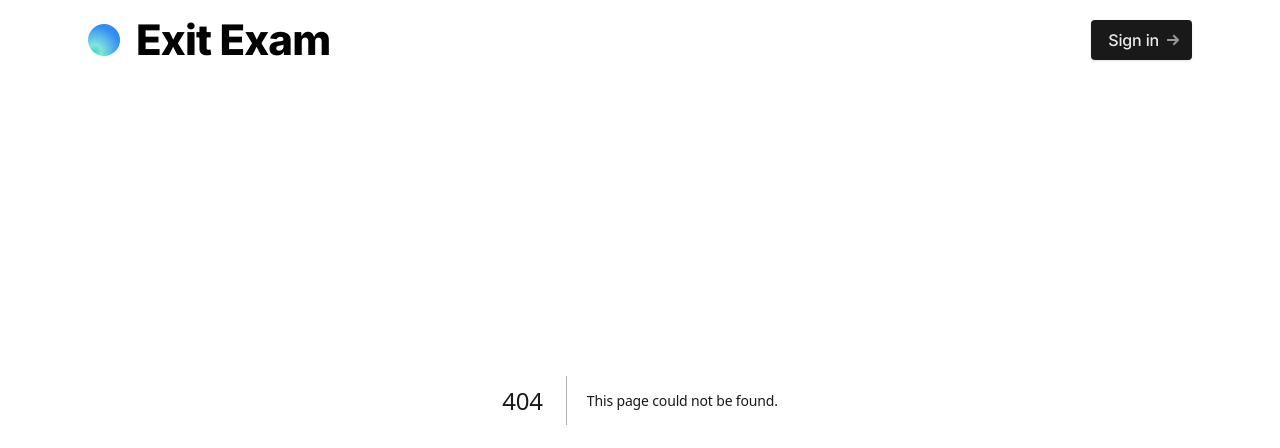
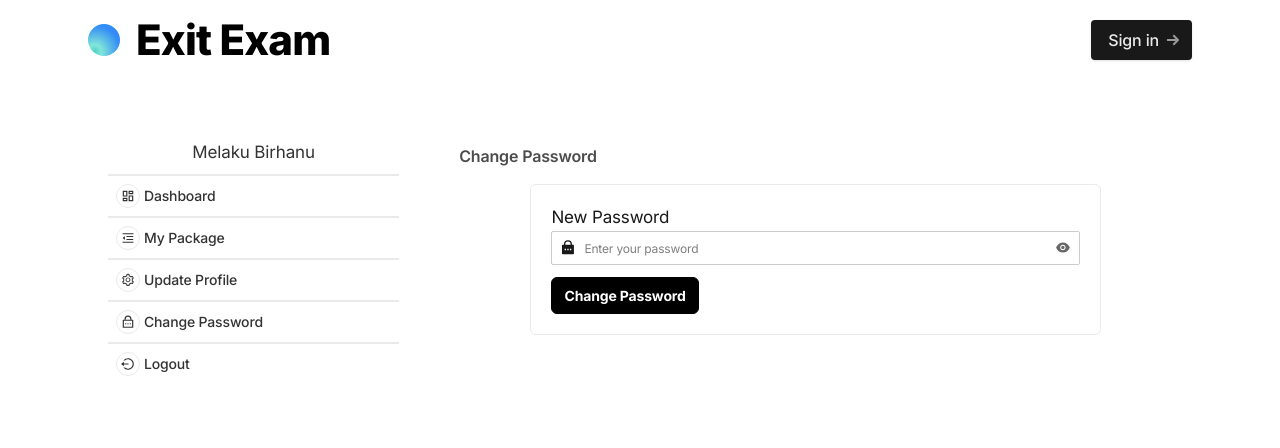
Before and after one commit to super-mela/practice-exit-exam, a Next.js app: page /profile/changepassword in a window 1280 px wide. Before the commit this address had no page. Shown: the top 448 px of the page. Built offline with nearby package versions, Linux system fonts and the light colour scheme.

Commit message:
dashbora template with password change

```diff
--- /dev/null
+++ b/app/(dasboard)/profile/changepassword/page.tsx
@@ -0,0 +1,114 @@
+'use client'
+// import { ErrorMessage } from "@hookform/error-message";
+import React, { useContext, useState } from "react";
+// import { Helmet } from "react-helmet-async";
+// import { useForm } from "react-hook-form";
+// import { toast } from "react-hot-toast";
+import { AiFillEye, AiTwotoneEyeInvisible } from "react-icons/ai";
+import { RiLockPasswordFill } from "react-icons/ri";
+// import Required from "../../../components/Required/Required";
+// import ValidationError from "../../../components/ValidationError/ValidationError";
+// import { AuthContext } from "../../../Contexts/AuthProvider/AuthProvider";/
+
+const ChangePassword = () => {
+    //   const {
+    //     register,
+    //     formState: { errors },
+    //     handleSubmit,
+    //   } = useForm({
+    //     criteriaMode: "all",
+    //   });
+    const [showPassword, setShowPassword] = useState(false);
+    //   const { changePassword } = useContext(AuthContext);
+
+    const handleChangePassword = () => {
+        alert('Password Changed')
+        // changePassword(d.password)
+        //   .then((res) => toast.success("Password Changed!"))
+        //   .catch((err) => {
+        //     console.error(err);
+        //     return toast.error("Something Went Wrong!");
+        //   });
+    };
+    return (
+        <div className="bg-white w-full flex flex-col gap-5 p-5">
+            <h4 className="text-base text-gray-700 font-semibold leading-none">
+                Change Password
+            </h4>
+
+            <form
+                onSubmit={handleChangePassword}
+                className="lg:w-[80%] mx-auto border rounded-md p-5 flex flex-col gap-3 "
+            >
+                {/* Email */}
+                <div>
+                    <label htmlFor="firstname" className="tori-label">
+                        New Password
+                    </label>
+                    <div>
+                        <div className="tori-input-wrapper">
+                            <RiLockPasswordFill />
+                            <input
+                                type={showPassword ? "text" : "password"}
+                                placeholder="Enter your password"
+                                className="tori-input border-none"
+                                required
+                            // {...register("password", {
+                            //   required: "Password is required!",
+                            //   validate: {
+                            //     upperCase: (value) =>
+                            //       /.*?[A-Z]/.test(value) ||
+                            //       "Must have at least one uppercase character!",
+                            //     lowerCase: (value) =>
+                            //       /.*?[a-z]/.test(value) ||
+                            //       "Must have at least one lowercase character!",
+                            //     digit: (value) =>
+                            //       /.*?[0-9]/.test(value) || "At least one digit!",
+                            //     specialCharacter: (value) =>
+                            //       /.*?[#?!@$%^&*-]/.test(value) ||
+                            //       "Must have at least one special character!",
+                            //     minlength: (value) =>
+                            //       /.{8,}/.test(value) || "Must be 8 characters long!",
+                            //   },
+                            // })}
+                            />
+                            {showPassword ? (
+                                <AiTwotoneEyeInvisible
+                                    onClick={() => setShowPassword(false)}
+                                    className="icon text-black/60"
+                                />
+                            ) : (
+                                <AiFillEye
+                                    onClick={() => setShowPassword(true)}
+                                    className="icon text-black/60"
+                                />
+                            )}
+                        </div>
+                        {/* <ErrorMessage
+              errors={errors}
+              name="password"
+              render={({ messages }) => {
+                return messages
+                  ? Object.entries(messages).map(([type, message]) => (
+                    <ValidationError
+                      key={type}
+                      message={message}
+                    ></ValidationError>
+                  ))
+                  : null;
+              }}
+            /> */}
+                    </div>
+                </div>
+
+                <div>
+                    <button type="submit" className="tori-btn-secondary">
+                        Change Password
+                    </button>
+                </div>
+            </form>
+        </div>
+    );
+};
+
+export default ChangePassword;
--- /dev/null
+++ b/app/(dasboard)/profile/layout.tsx
@@ -0,0 +1,44 @@
+'use client'
+
+import React, { useEffect } from "react";
+import AOS from 'aos'
+import 'aos/dist/aos.css'
+
+import DashboardSidebar from "../../../components/DashboardSidebar";
+import Layout from '../../../components/Layout'
+
+const DashboardLayout = ({
+    children,
+}: {
+    children: React.ReactNode
+}) => {
+
+    useEffect(() => {
+        AOS.init({
+            once: true,
+            disable: 'phone',
+            duration: 700,
+            easing: 'ease-out-cubic',
+        })
+    })
+
+
+    return (
+        <section className="relative">
+            <div className="max-w-6xl mx-auto px-4 sm:px-6">
+                <Layout>
+                    <div className="flex text-[17px] lg:flex-nowrap flex-wrap sub-section gap-5 tori-bg-gray">
+                        <DashboardSidebar />
+                        <main className="grow">
+
+                            {children}
+
+                        </main>
+                    </div>
+                </Layout>
+            </div>
+        </section>
+    );
+};
+
+export default DashboardLayout;
--- /dev/null
+++ b/app/(dasboard)/profile/package/page.tsx
@@ -0,0 +1,11 @@
+import React from 'react'
+
+
+function Profile() {
+    return (
+
+        <h1>My Package</h1>
+
+    )
+}
+export default Profile;
--- /dev/null
+++ b/app/(dasboard)/profile/page.tsx
@@ -0,0 +1,11 @@
+import React from 'react'
+
+
+function Profile() {
+    return (
+
+        <h1>Dashboard</h1>
+
+    )
+}
+export default Profile;
--- /dev/null
+++ b/app/(dasboard)/profile/updateprofile/page.tsx
@@ -0,0 +1,11 @@
+import React from 'react'
+
+
+function Profile() {
+    return (
+
+        <h1>update profile</h1>
+
+    )
+}
+export default Profile;
--- a/app/css/style.css
+++ b/app/css/style.css
@@ -17,3 +17,16 @@
         direction: rtl;
     }
 }
+
+.dashboard-link {
+    @apply flex hover:bg-[#F9FAFB] p-2 hover:text-black text-sm font-medium items-center gap-1;
+}
+.tori-input-wrapper {
+    @apply flex items-center border px-2 border-black/20 rounded-sm;
+  }
+  .tori-input {
+    @apply focus:outline-none border px-2 placeholder:text-xs border-black/20 rounded-sm text-black text-sm py-1 w-full;
+  }
+  .tori-btn-secondary {
+    @apply flex items-center gap-1 justify-center bg-black text-white rounded-md px-3 py-[7px] text-sm border border-black hover:bg-white hover:text-black transition-colors delay-[50ms] font-bold cursor-pointer;
+  }
--- /dev/null
+++ b/components/DashboardSidebar/index.jsx
@@ -0,0 +1,68 @@
+import React, { useContext } from "react";
+import { AiOutlineMenuFold, AiOutlineSetting, AiOutlineGift } from "react-icons/ai";
+import {
+  RiDashboardLine,
+  RiLockPasswordLine,
+  RiLogoutCircleLine,
+} from "react-icons/ri";
+import Link from 'next/link'
+import { useRouter } from 'next/navigation'
+// import { AuthContext } from "../../Contexts/AuthProvider/AuthProvider";
+
+const DashboardSidebar = () => {
+  // const { user, logout } = useContext(AuthContext);
+  const route = useRouter();
+
+  const handleLogout = () => {
+    localStorage.removeItem("token");
+    route.push("/");
+    // route.replace("/")
+  };
+
+  return (
+    <div className="lg:w-[30%] w-full relative text-gray-800 ">
+      <div className="flex flex-col divide-y-2 sticky top-0 bg-white px-5 py-3 rounded-sm ">
+        <div className="flex justify-center mb-2">
+          <h3>Melaku Birhanu</h3>
+        </div>
+        {/* {user?.photoURL ?
+          <div className="flex justify-center mb-2">
+            <img className="h-[70px] w-[70px] rounded-full" src={user?.photoURL} alt="profile" />
+          </div>
+          : null} */}
+        <Link href="/profile" className="dashboard-link">
+          <span className="border rounded-full p-1">
+            <RiDashboardLine />
+          </span>
+          Dashboard
+        </Link>
+        <Link href="/profile/package" className="dashboard-link">
+          <span className="border rounded-full p-1">
+            <AiOutlineMenuFold />
+          </span>
+          My Package
+        </Link>
+        <Link href="/profile/updateprofile" className="dashboard-link">
+          <span className="border rounded-full p-1">
+            <AiOutlineSetting />
+          </span>
+          Update Profile
+        </Link>
+        <Link href="/profile/changepassword" className="dashboard-link">
+          <span className="border rounded-full p-1">
+            <RiLockPasswordLine />{" "}
+          </span>{" "}
+          Change Password
+        </Link>
+        <button onClick={handleLogout} className="dashboard-link">
+          <span className="border rounded-full p-1">
+            <RiLogoutCircleLine />
+          </span>
+          Logout
+        </button>
+      </div>
+    </div>
+  );
+};
+
+export default DashboardSidebar;
--- a/components/Layout/index.js
+++ b/components/Layout/index.js
@@ -5,7 +5,6 @@ import PropTypes from 'prop-types';
 const Layout = ({ children }) => {
   return (
     <Fragment>
-      {/* <Header /> */}
       <main className='pt-32'>{children}</main>
     </Fragment>
   );
--- a/package.json
+++ b/package.json
@@ -22,6 +22,7 @@
     "prop-types": "^15.7.2",
     "react": "18.2.0",
     "react-dom": "18.2.0",
+    "react-icons": "^4.10.1",
     "rxjs": "^7.8.1",
     "semantic-ui-css": "^2.4.1",
     "semantic-ui-react": "^2.0.3",
```
Also changed, not shown: 1 other file (tests, documents, lock files or other folders).
